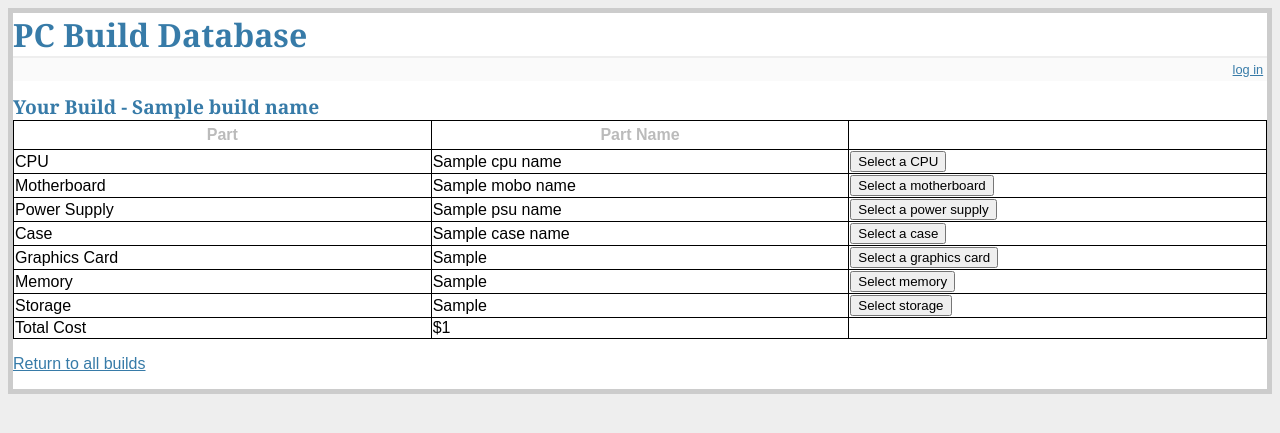
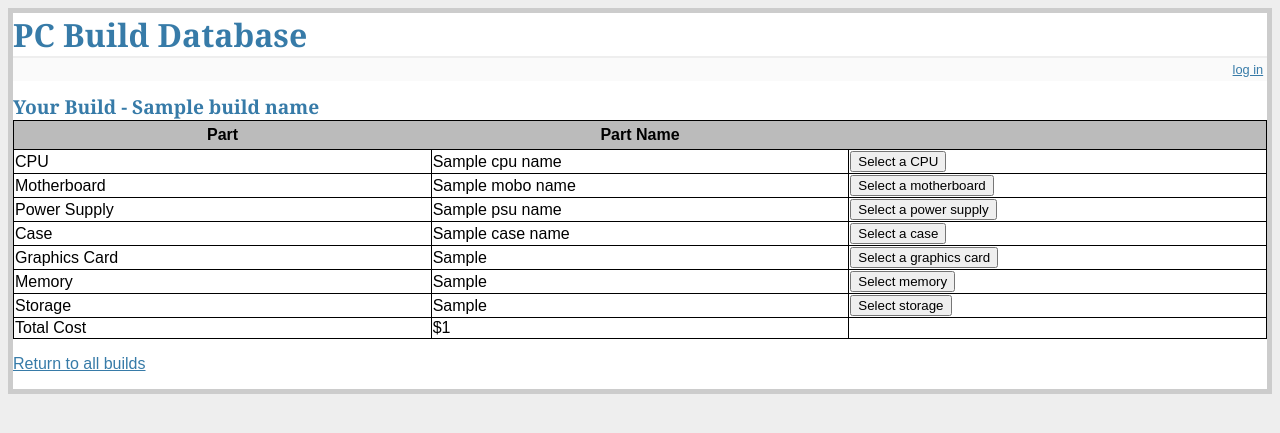
Before and after one commit to btsaubt/pc-build-db, a Flask app: template templates/current_build.html in a window 1280 px wide. Shown: the top 433 px of the page. Run offline with Flask 2, Linux system fonts and the light colour scheme; the template is opened without the code that fills it: most values are stand-ins (such as "Sample title", 1, 10 or a date in 2020); parts of the project's set-up code (start-up, migrations or seed data) failed here and were passed over.

Commit message:
few tests on color, container, etc.

```diff
--- a/templates/build_index.html
+++ b/templates/build_index.html
@@ -13,6 +13,7 @@ table, th, td {
 
 th {
   padding: 5px 10px;
+  background-color: #bbb;
 }
 
 td {
@@ -25,7 +26,7 @@ td {
 
   width: inherit;
   height: inherit;
-  margin: 2em;
+  margin: 3em;
 
 }
 
--- a/templates/current_build.html
+++ b/templates/current_build.html
@@ -2,7 +2,7 @@
 {% block body %}
 
 <style>
-table, th, td {
+table, td {
   width:100%;
   border: 1px solid black;
   border-collapse: collapse;
@@ -12,7 +12,7 @@ table, th, td {
 
 th {
   padding: 5px 10px;
-  color: #bbb;
+  background-color: #bbb;
 }
 
 td {
@@ -25,7 +25,7 @@ td {
 
   width: inherit;+
   height: inherit;
-  margin: 2em;
+  margin: 3em;
 
 }
 
```
